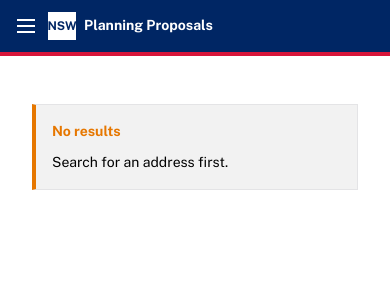
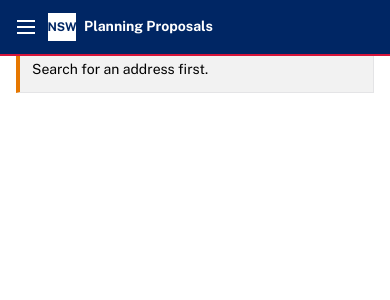
Before and after one commit to suleman-dawood/Nimby-Agent, a Next.js app in the folder frontend/: page /results in a window 390 px wide. Shown: the top 300 px of the page. Built offline with nearby package versions, Linux system fonts and the light colour scheme.

Commit message:
fix(ui): holistic mobile spacing, padding, and typography
Systematic mobile override: tighten container padding, scale down
titles, shrink buttons/chips/tabs, reduce search box padding.
Applies to all pages uniformly via media query on Mantine classes.

```diff
--- a/frontend/app/globals.css
+++ b/frontend/app/globals.css
@@ -330,13 +330,49 @@ h1, h2, h3, h4, h5, h6,
   gap: 12px;
 }
 
-/* Mobile overrides */
+/* Mobile overrides — holistic mobile-first pass */
 @media (max-width: 640px) {
+  /* Global: tighten all containers */
+  .mantine-AppShell-main {
+    padding: 0 !important;
+  }
+  .mantine-Container-root {
+    padding-left: 16px !important;
+    padding-right: 16px !important;
+    padding-top: 16px !important;
+    padding-bottom: 16px !important;
+  }
+  .mantine-Stack-root {
+    gap: 12px !important;
+  }
+
+  /* Header */
+  .mantine-AppShell-header {
+    border-bottom-width: 2px !important;
+  }
+  .header-title {
+    font-size: 14px !important;
+  }
+  .header-subtitle {
+    display: none !important;
+  }
+
+  /* Typography: scale down all titles */
+  .mantine-Title-root[data-order="1"] {
+    font-size: 22px !important;
+    line-height: 1.2 !important;
+  }
+  .mantine-Title-root[data-order="2"] {
+    font-size: 20px !important;
+    line-height: 1.2 !important;
+  }
+
+  /* Brief page */
   .brief-container {
     margin-right: 0 !important;
-    padding-left: 12px !important;
-    padding-right: 12px !important;
   }
+
+  /* Tabs: horizontal scroll */
   .mantine-Tabs-list {
     overflow-x: auto !important;
     flex-wrap: nowrap !important;
@@ -349,7 +385,11 @@ h1, h2, h3, h4, h5, h6,
   .mantine-Tabs-tab {
     white-space: nowrap !important;
     flex-shrink: 0 !important;
+    padding: 8px 14px !important;
+    font-size: 13px !important;
   }
+
+  /* Forms */
   .address-search-row {
     flex-direction: column;
   }
@@ -359,18 +399,39 @@ h1, h2, h3, h4, h5, h6,
   .form-row {
     flex-direction: column;
   }
-  .header-title {
-    font-size: 14px !important;
+  .mantine-TextInput-label,
+  .mantine-Textarea-label {
+    font-size: 13px !important;
   }
-  .header-subtitle {
-    display: none !important;
+
+  /* Buttons: slightly smaller on mobile */
+  .mantine-Button-root {
+    font-size: 13px !important;
+    padding: 8px 14px !important;
   }
-  .results-container {
-    padding-left: 8px !important;
-    padding-right: 8px !important;
+
+  /* Search box */
+  .search-box {
+    padding: 16px !important;
+    border-width: 1px !important;
   }
-  .results-title {
-    font-size: 20px !important;
+
+  /* Cards */
+  .mantine-Card-root {
+    padding: 12px !important;
+  }
+
+  /* Alerts */
+  .mantine-Alert-root {
+    padding: 12px !important;
+  }
+  .mantine-Alert-title {
+    font-size: 13px !important;
+  }
+
+  /* Chips */
+  .mantine-Chip-label {
+    font-size: 12px !important;
   }
 }
 
--- a/frontend/app/page.tsx
+++ b/frontend/app/page.tsx
@@ -80,6 +80,7 @@ export default function SearchPage() {
         </div>
 
         <div
+          className="search-box"
           style={{
             border: "2px solid var(--nsw-brand-dark)",
             padding: 24,
```
